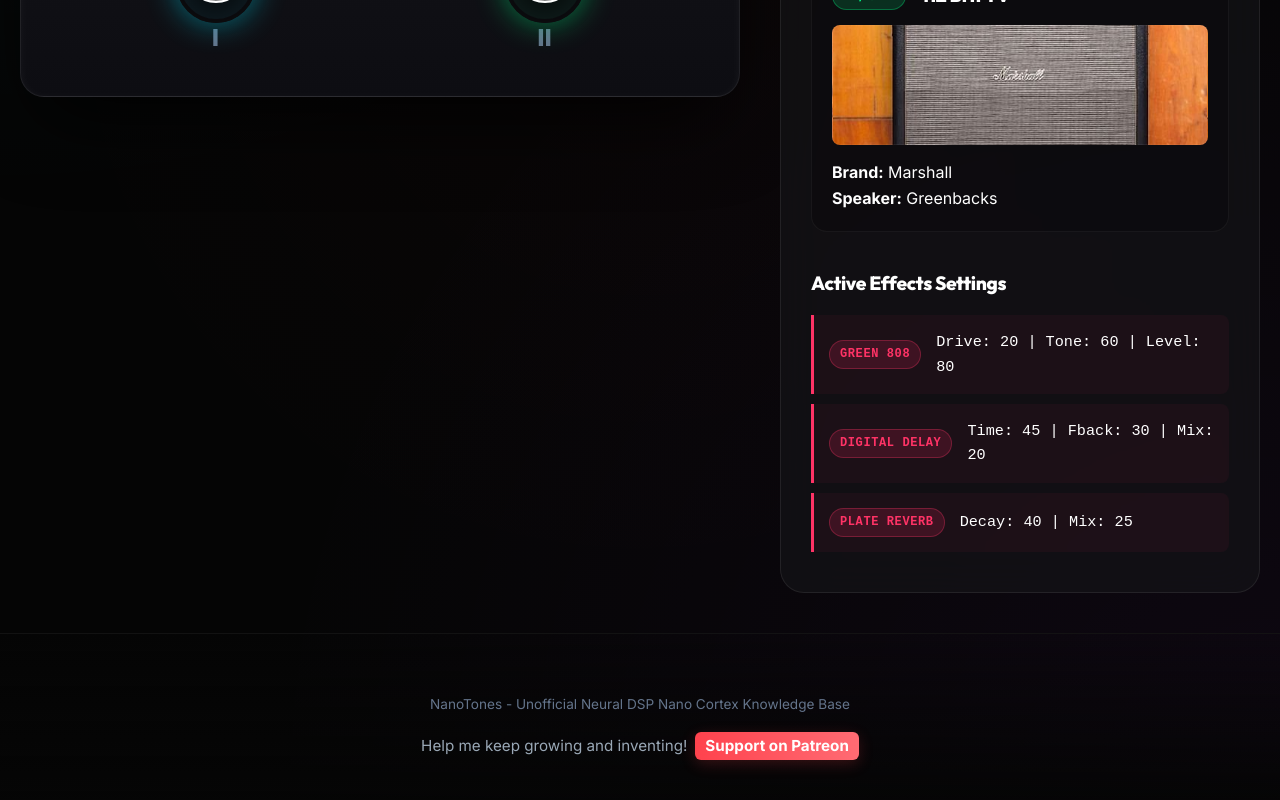
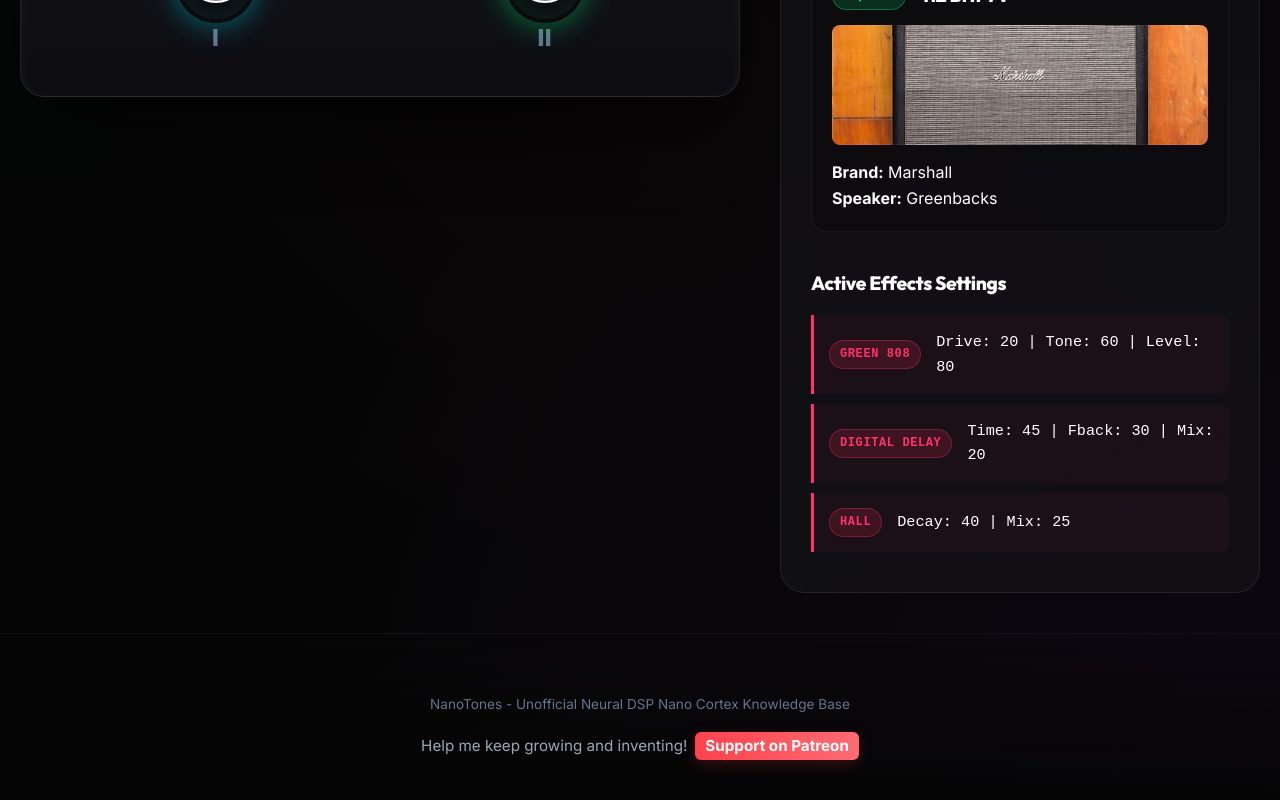
Before and after one commit to imthejota/nanotones, a React (Vite) app: page /tones/t1 in a window 1280 px wide. Shown: the part 815-1615 px from the top of the page. Built offline with nearby package versions, Linux system fonts and the light colour scheme.

Commit message:
Fix Nano Cortex Reverb effects in dataset

```diff
--- a/src/data/famousTones.js
+++ b/src/data/famousTones.js
@@ -8,7 +8,7 @@
         settings: {
             capture: "c4", ir: "ir1",
             knobs: { gain: 7.5, bass: 6, mid: 7, treble: 5, amount: 8, level: 6 },
-            effects: { gate: { engaged: true, name: "Adaptive Gate" }, overdrive: { engaged: true, name: "Green 808", drive: 20, tone: 60, level: 80 }, delay: { engaged: true, name: "Digital Delay", time: 45, feedback: 30, mix: 20 }, reverb: { engaged: true, name: "Plate Reverb", decay: 40, mix: 25 } }
+            effects: { gate: { engaged: true, name: "Adaptive Gate" }, overdrive: { engaged: true, name: "Green 808", drive: 20, tone: 60, level: 80 }, delay: { engaged: true, name: "Digital Delay", time: 45, feedback: 30, mix: 20 }, reverb: { engaged: true, name: "Hall", decay: 40, mix: 25 } }
         }
     },
     {
@@ -44,7 +44,7 @@
         settings: {
             capture: "c16", ir: "ir1",
             knobs: { gain: 7, bass: 5.5, mid: 6, treble: 7.5, amount: 8, level: 6 },
-            effects: { gate: { engaged: true, name: "Adaptive Gate" }, delay: { engaged: true, name: "Tape Delay", time: 35, feedback: 30, mix: 20 }, reverb: { engaged: true, name: "Plate Reverb", decay: 35, mix: 20 } }
+            effects: { gate: { engaged: true, name: "Adaptive Gate" }, delay: { engaged: true, name: "Tape Delay", time: 35, feedback: 30, mix: 20 }, reverb: { engaged: true, name: "Hall", decay: 35, mix: 20 } }
         }
     },
     {
@@ -62,7 +62,7 @@
         settings: {
             capture: "c19", ir: "ir1",
             knobs: { gain: 4, bass: 6, mid: 6.5, treble: 7, amount: 4, level: 7 },
-            effects: { compressor: { engaged: true, name: "Solid State Comp", sustain: 50, level: 50 }, chorus: { engaged: true, name: "Chief CE2W", depth: 60, rate: 20 }, delay: { engaged: true, name: "Analog Delay", time: 40, feedback: 35, mix: 30 }, reverb: { engaged: true, name: "Spring Reverb", decay: 45, mix: 25 } }
+            effects: { compressor: { engaged: true, name: "Solid State Comp", sustain: 50, level: 50 }, chorus: { engaged: true, name: "Chief CE2W", depth: 60, rate: 20 }, delay: { engaged: true, name: "Analog Delay", time: 40, feedback: 35, mix: 30 }, reverb: { engaged: true, name: "Room", decay: 45, mix: 25 } }
         }
     },
     {
@@ -71,7 +71,7 @@
         settings: {
             capture: "c5", ir: "ir1",
             knobs: { gain: 3.5, bass: 5, mid: 6, treble: 7, amount: 3, level: 8 },
-            effects: { compressor: { engaged: true, name: "Solid State Comp", sustain: 40, level: 45 }, chorus: { engaged: true, name: "Chief CE2W", depth: 40, rate: 35 }, reverb: { engaged: true, name: "Spring Reverb", decay: 35, mix: 20 } }
+            effects: { compressor: { engaged: true, name: "Solid State Comp", sustain: 40, level: 45 }, chorus: { engaged: true, name: "Chief CE2W", depth: 40, rate: 35 }, reverb: { engaged: true, name: "Room", decay: 35, mix: 20 } }
         }
     },
     {
@@ -80,7 +80,7 @@
         settings: {
             capture: "c17", ir: "ir4",
             knobs: { gain: 6.5, bass: 5, mid: 7, treble: 7.5, amount: 6, level: 7 },
-            effects: { overdrive: { engaged: true, name: "Obsessive Drive", drive: 60, tone: 75, level: 50 }, reverb: { engaged: true, name: "Spring Reverb", decay: 25, mix: 15 } }
+            effects: { overdrive: { engaged: true, name: "Obsessive Drive", drive: 60, tone: 75, level: 50 }, reverb: { engaged: true, name: "Room", decay: 25, mix: 15 } }
         }
     },
     {
@@ -98,7 +98,7 @@
         settings: {
             capture: "c18", ir: "ir2",
             knobs: { gain: 4, bass: 6, mid: 8, treble: 7, amount: 5, level: 6 },
-            effects: { overdrive: { engaged: true, name: "Green 808", drive: 45, tone: 60, level: 70 }, reverb: { engaged: true, name: "Spring Reverb", decay: 35, mix: 20 } }
+            effects: { overdrive: { engaged: true, name: "Green 808", drive: 45, tone: 60, level: 70 }, reverb: { engaged: true, name: "Room", decay: 35, mix: 20 } }
         }
     },
     {
@@ -107,7 +107,7 @@
         settings: {
             capture: "c18", ir: "ir2",
             knobs: { gain: 5, bass: 5, mid: 6, treble: 7, amount: 3, level: 7 },
-            effects: { compressor: { engaged: true, name: "Legendary 87", sustain: 35, level: 45 }, reverb: { engaged: true, name: "Spring Reverb", decay: 30, mix: 25 } }
+            effects: { compressor: { engaged: true, name: "Legendary 87", sustain: 35, level: 45 }, reverb: { engaged: true, name: "Room", decay: 30, mix: 25 } }
         }
     },
     {
@@ -116,7 +116,7 @@
         settings: {
             capture: "c1", ir: "ir3",
             knobs: { gain: 7.5, bass: 6, mid: 7, treble: 6, amount: 8, level: 7 },
-            effects: { gate: { engaged: true, name: "Adaptive Gate" }, reverb: { engaged: true, name: "Plate Reverb", decay: 25, mix: 15 } }
+            effects: { gate: { engaged: true, name: "Adaptive Gate" }, reverb: { engaged: true, name: "Hall", decay: 25, mix: 15 } }
         }
     },
     {
@@ -125,7 +125,7 @@
         settings: {
             capture: "c11", ir: "ir3",
             knobs: { gain: 7, bass: 5, mid: 6.5, treble: 6, amount: 7, level: 6 },
-            effects: { gate: { engaged: true, name: "Adaptive Gate" }, chorus: { engaged: true, name: "Dream Chorus", depth: 50, rate: 25 }, delay: { engaged: true, name: "Tape Delay", time: 45, feedback: 30, mix: 30 }, reverb: { engaged: true, name: "Plate Reverb", decay: 45, mix: 25 } }
+            effects: { gate: { engaged: true, name: "Adaptive Gate" }, chorus: { engaged: true, name: "Dream Chorus", depth: 50, rate: 25 }, delay: { engaged: true, name: "Tape Delay", time: 45, feedback: 30, mix: 30 }, reverb: { engaged: true, name: "Hall", decay: 45, mix: 25 } }
         }
     },
     {
@@ -134,7 +134,7 @@
         settings: {
             capture: "c10", ir: "ir4",
             knobs: { gain: 6, bass: 5.5, mid: 7.5, treble: 6, amount: 6, level: 7 },
-            effects: { overdrive: { engaged: true, name: "Green 808", drive: 50, tone: 65, level: 60 }, reverb: { engaged: true, name: "Spring Reverb", decay: 40, mix: 20 } }
+            effects: { overdrive: { engaged: true, name: "Green 808", drive: 50, tone: 65, level: 60 }, reverb: { engaged: true, name: "Room", decay: 40, mix: 20 } }
         }
     },
     {
@@ -218,7 +218,7 @@
         settings: {
             capture: "c15", ir: "ir1",
             knobs: { gain: 7.5, bass: 5, mid: 6, treble: 7.5, amount: 6, level: 7 },
-            effects: { overdrive: { engaged: true, name: "Obsessive Drive", drive: 75, tone: 60, level: 60 }, reverb: { engaged: true, name: "Spring Reverb", decay: 40, mix: 20 } }
+            effects: { overdrive: { engaged: true, name: "Obsessive Drive", drive: 75, tone: 60, level: 60 }, reverb: { engaged: true, name: "Room", decay: 40, mix: 20 } }
         }
     },
     {
@@ -227,7 +227,7 @@
         settings: {
             capture: "c19", ir: "ir4",
             knobs: { gain: 4, bass: 5.5, mid: 6.5, treble: 6.5, amount: 4, level: 7 },
-            effects: { compressor: { engaged: true, name: "Legendary 87", sustain: 40, level: 45 }, reverb: { engaged: true, name: "Plate Reverb", decay: 50, mix: 25 } }
+            effects: { compressor: { engaged: true, name: "Legendary 87", sustain: 40, level: 45 }, reverb: { engaged: true, name: "Hall", decay: 50, mix: 25 } }
         }
     },
     {
@@ -254,7 +254,7 @@
         settings: {
             capture: "c18", ir: "ir2",
             knobs: { gain: 4.5, bass: 5, mid: 5.5, treble: 7.5, amount: 5, level: 7 },
-            effects: { chorus: { engaged: true, name: "MX Vibes", depth: 45, rate: 35 }, reverb: { engaged: true, name: "Spring Reverb", decay: 60, mix: 35 } }
+            effects: { chorus: { engaged: true, name: "MX Vibes", depth: 45, rate: 35 }, reverb: { engaged: true, name: "Room", decay: 60, mix: 35 } }
         }
     },
     {
@@ -263,7 +263,7 @@
         settings: {
             capture: "c18", ir: "ir2",
             knobs: { gain: 2.5, bass: 5, mid: 6, treble: 8.5, amount: 3, level: 8 },
-            effects: { compressor: { engaged: true, name: "Solid State Comp", sustain: 70, level: 60 }, reverb: { engaged: true, name: "Spring Reverb", decay: 35, mix: 20 } }
+            effects: { compressor: { engaged: true, name: "Solid State Comp", sustain: 70, level: 60 }, reverb: { engaged: true, name: "Room", decay: 35, mix: 20 } }
         }
     },
     {
@@ -272,7 +272,7 @@
         settings: {
             capture: "c19", ir: "ir4",
             knobs: { gain: 4, bass: 5, mid: 7, treble: 8, amount: 4, level: 8 },
-            effects: { reverb: { engaged: true, name: "Spring Reverb", decay: 45, mix: 30 } }
+            effects: { reverb: { engaged: true, name: "Room", decay: 45, mix: 30 } }
         }
     },
     {
@@ -290,7 +290,7 @@
         settings: {
             capture: "c4", ir: "ir1",
             knobs: { gain: 6, bass: 6, mid: 6, treble: 6.5, amount: 7, level: 7 },
-            effects: { reverb: { engaged: true, name: "Plate Reverb", decay: 20, mix: 10 } }
+            effects: { reverb: { engaged: true, name: "Hall", decay: 20, mix: 10 } }
         }
     },
     {
@@ -317,7 +317,7 @@
         settings: {
             capture: "c18", ir: "ir2",
             knobs: { gain: 3.5, bass: 4.5, mid: 5.5, treble: 8, amount: 3, level: 8 },
-            effects: { compressor: { engaged: true, name: "Legendary 87", sustain: 30, level: 50 }, reverb: { engaged: true, name: "Spring Reverb", decay: 60, mix: 35 } }
+            effects: { compressor: { engaged: true, name: "Legendary 87", sustain: 30, level: 50 }, reverb: { engaged: true, name: "Room", decay: 60, mix: 35 } }
         }
     },
     {
@@ -389,7 +389,7 @@
         settings: {
             capture: "c4", ir: "ir1", // Jubilee can do a decent violin tone
             knobs: { gain: 6.5, bass: 6, mid: 7.5, treble: 4.5, amount: 7, level: 6 },
-            effects: { overdrive: { engaged: true, name: "Green 808", drive: 25, tone: 40, level: 70 }, delay: { engaged: true, name: "Tape Delay", time: 42, feedback: 40, mix: 35 }, reverb: { engaged: true, name: "Plate Reverb", decay: 65, mix: 30 } }
+            effects: { overdrive: { engaged: true, name: "Green 808", drive: 25, tone: 40, level: 70 }, delay: { engaged: true, name: "Tape Delay", time: 42, feedback: 40, mix: 35 }, reverb: { engaged: true, name: "Hall", decay: 65, mix: 30 } }
         }
     },
     {
--- a/src/data/nanoCortexGear.js
+++ b/src/data/nanoCortexGear.js
@@ -62,8 +62,8 @@
             { id: "po6", name: "Tape Delay", type: "Delay", description: "Vintage Tape Echo emulation", imageUrl: "/gear/po6.jpg" },
             { id: "po7", name: "Digital Delay", type: "Delay", description: "Pristine digital repeats", imageUrl: "/gear/po7.jpg" },
             { id: "po8", name: "Mind Hall", type: "Reverb", description: "Expansive hall reverb", imageUrl: "/gear/po8.jpg" },
-            { id: "po9", name: "Spring Reverb", type: "Reverb", description: "Classic amp-style spring tank", imageUrl: "/gear/po9.jpg" },
-            { id: "po10", name: "Plate Reverb", type: "Reverb", description: "Smooth studio plate reverb", imageUrl: "/gear/po10.jpg" }
+            { id: "po9", name: "Room", type: "Reverb", description: "Natural sounding room reverb", imageUrl: "/gear/po9.jpg" },
+            { id: "po10", name: "Hall", type: "Reverb", description: "Classic concert hall reverberation", imageUrl: "/gear/po10.jpg" }
         ]
     }
 };
```
